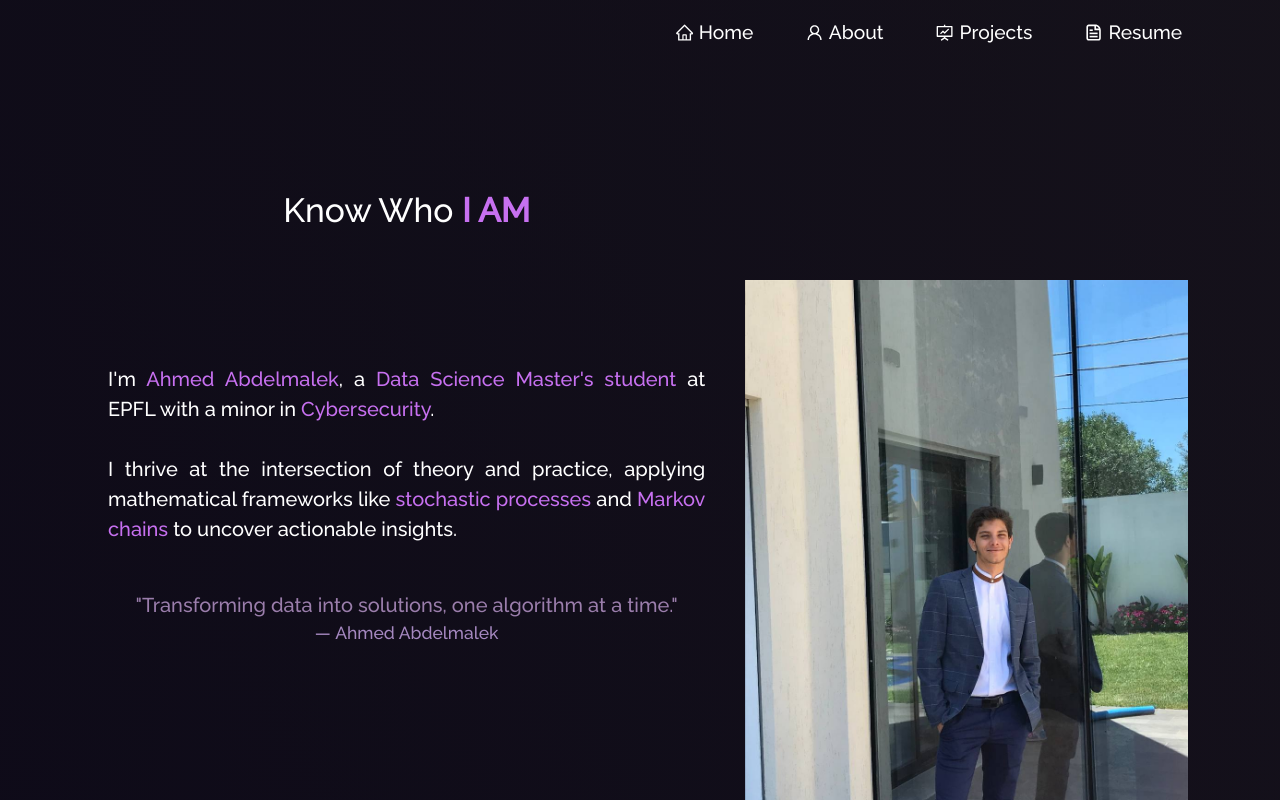
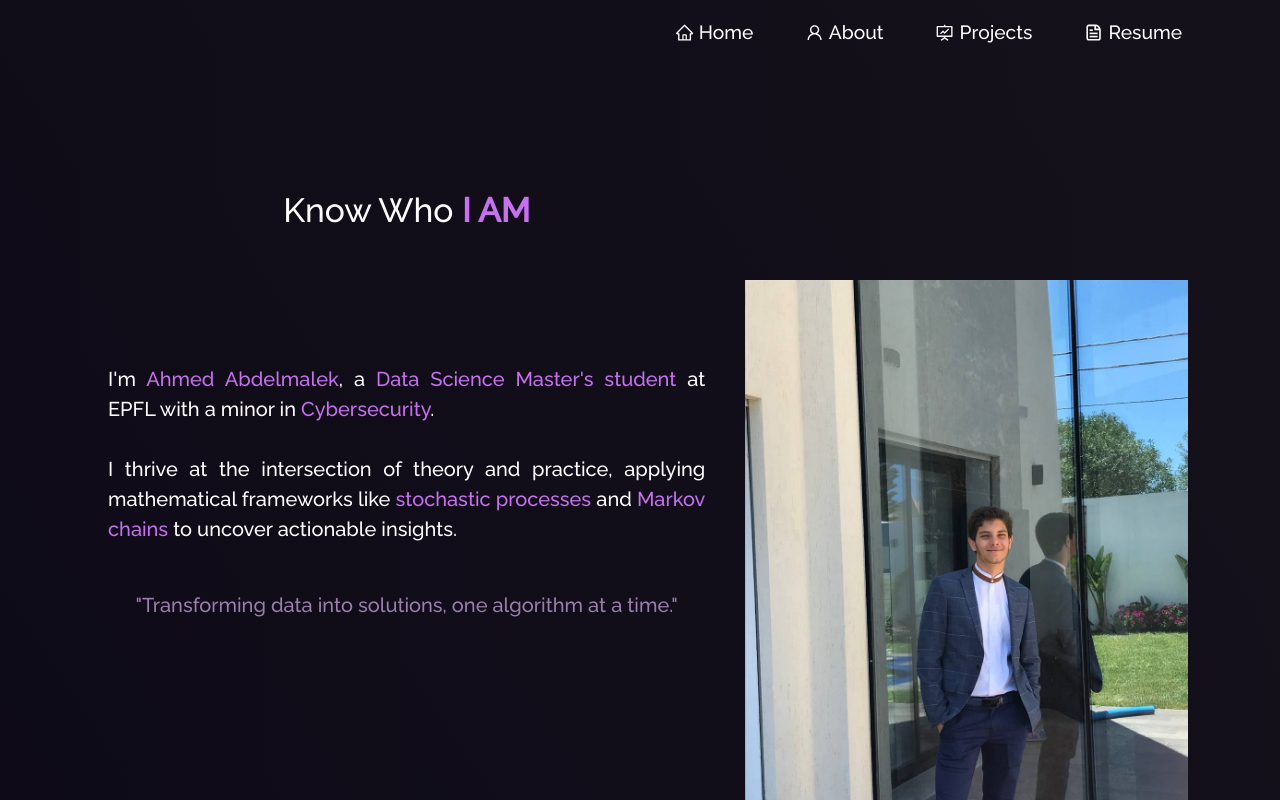
Before and after one commit to abdou-u/portfolio, a React (Create React App) app: page /about in a window 1280 px wide. Shown: the top 800 px of the page. Built offline with nearby package versions, Linux system fonts and the light colour scheme; no server answers.

Commit message:
update quote

```diff
--- a/src/pages/About/AboutCard.js
+++ b/src/pages/About/AboutCard.js
@@ -19,7 +19,6 @@ function AboutCard() {
           <p style={{ color: "rgb(155 126 172)" }}>
             "Transforming data into solutions, one algorithm at a time."
           </p>
-          <footer className="blockquote-footer">Ahmed Abdelmalek</footer>
         </blockquote>
       </Card.Body>
     </Card>
```
